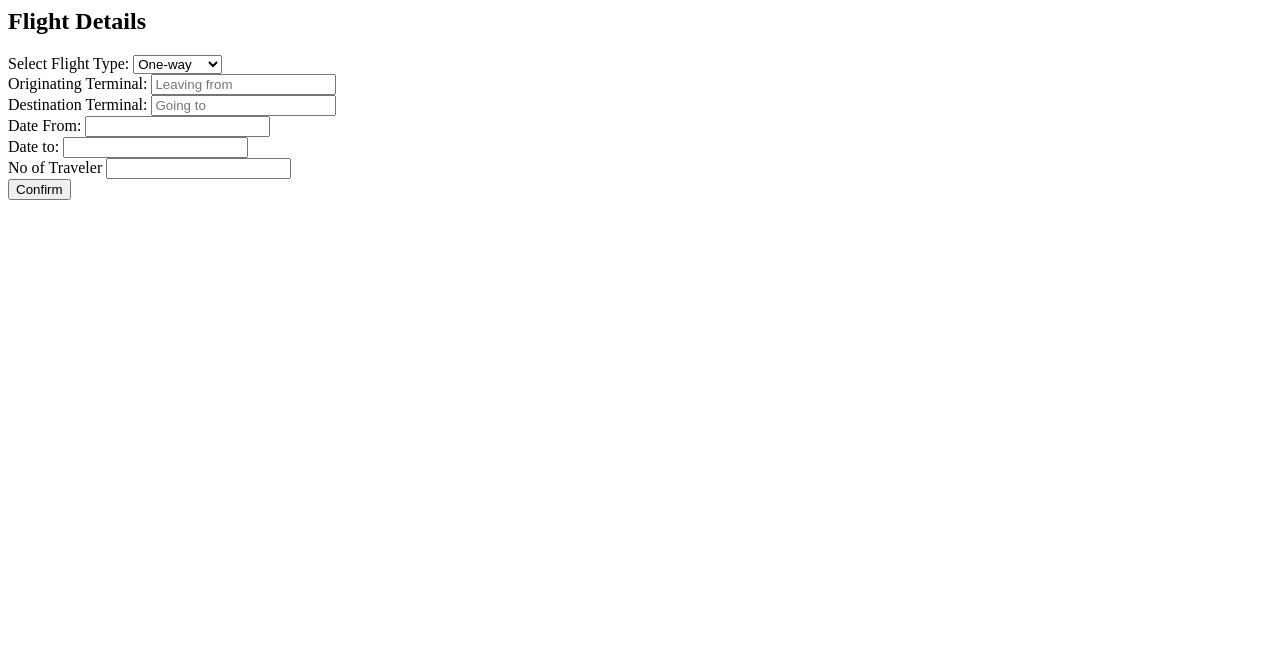
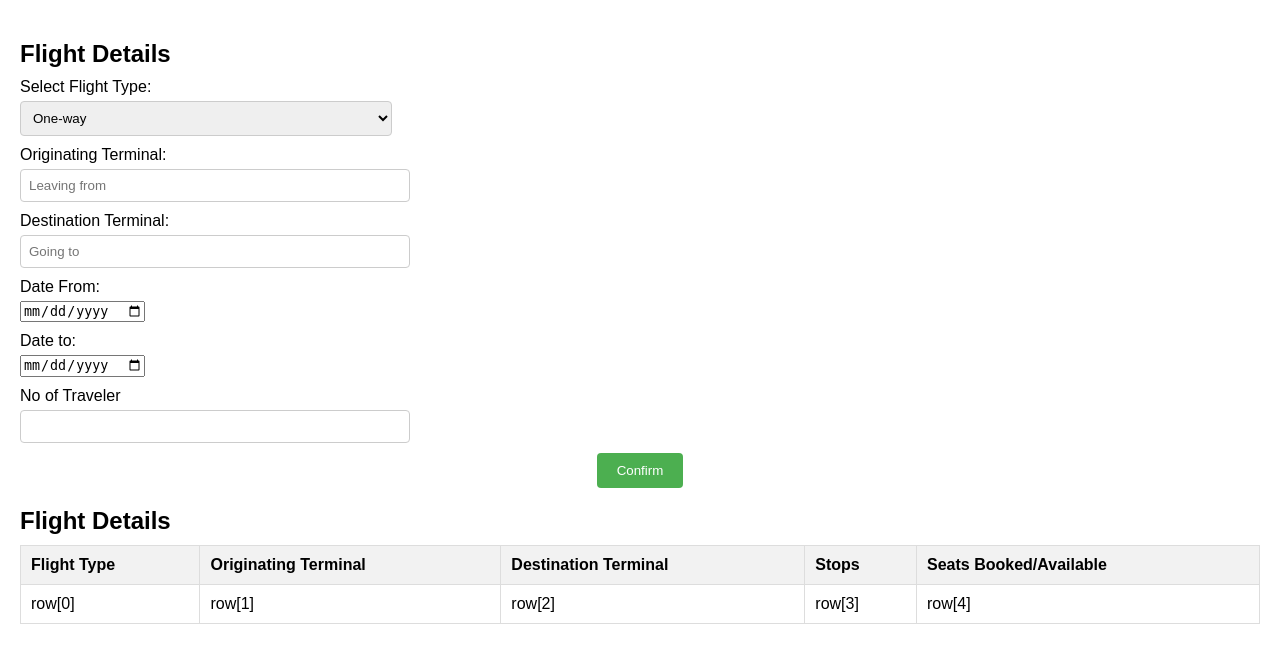
Before and after one commit to chanyadeshani/flight, a Flask app: template templates/index.html in a window 1280 px wide. Shown: the top 663 px of the page. Run offline with Flask 3, Linux system fonts and the light colour scheme; the template is opened without the code that fills it: most values are stand-ins (such as "Sample title", 1, 10 or a date in 2020).

Commit message:
good before change

```diff
--- a/main.py
+++ b/main.py
@@ -18,14 +18,15 @@ def submit_order():
     stops = data.get('stops')
     seats = data.get('seats')
     print("test")
+    available_flights = [0,0,0,0,0]
     if flightType.lower() == "one-way":
         flight = [origin, destination]
         print(flight[0], flight[1])
         available_flights = database.get_flights('flight.db', flight[0])
         print("test", len(available_flights))
         # Return a response (optional)
-    return jsonify({'message': 'Order received successfully'})
-        #return render_template("flight_details_display.html", flights=available_flights)
+    return available_flights
+    #return render_template("flight_details_display.html", flights=available_flights)
 
 
 if __name__ == '__main__':
--- a/templates/base.html
+++ b/templates/base.html
@@ -56,6 +56,11 @@
         .button-container button:hover {
             background-color: #45a049;
         }
+
+        .error {
+        color : red;
+        text-align: center;
+        }
     </style>
 </head>
 <body>
--- a/templates/flight_details_display.html
+++ b/templates/flight_details_display.html
@@ -1,3 +1,4 @@
+{% extends 'base.html' %}
 {% block content %}
     <h2>Flight Details</h2>
     <table>
--- a/templates/index.html
+++ b/templates/index.html
@@ -1,3 +1,4 @@
+{% extends 'base.html' %}
 {% block content %}
 <h2>Flight Details</h2>
     <div class="input-container">
@@ -10,44 +11,85 @@
     </div>
     <div class="input-container">
         <label for="origin">Originating Terminal:</label>
-        <input type="text" id="origin" placeholder="Leaving from" name="origin">
+        <input type="text" id="origin" required="Required" placeholder="Leaving from" name="origin">
     </div>
     <div class="input-container">
         <label for="destination">Destination Terminal:</label>
-        <input type="text" id="destination" placeholder="Going to" name="destination">
+        <input type="text" id="destination" required="Required" placeholder="Going to" name="destination">
     </div>
     <div class="input-container" id="stops-container" style="display: none;">
         <label for="stops">Stops:</label>
-        <input type="text" id="stops" name="stops">
+        <input type="text" id="stops" required="Required" name="stops">
     </div>
     <div class="input-container" id="date-from-container">
         <label for="date_from">Date From:</label>
-        <input type="text" id="date_from" name="date_from">
+        <input type="date" id="date_from" required="Required" name="date_from" min="2024-03-26">
     </div>
     <div class="input-container" id="date-to-container">
         <label for="date_to">Date to:</label>
-        <input type="text" id="date_to" name="date_from">
+        <input type="date" id="date_to" required="Required" name="date_to" min="2024-03-26">
     </div>
     <div class="input-container">
         <label for="seats">No of Traveler </label>
         <input type="text" id="seats" name="seats">
     </div>
+
     <div class="button-container">
+        <p class = "error" style="display: none;"> </p>
         <button onclick="saveDetails()">Confirm</button>
+    </div>
+<div>
+        <h2>Flight Details</h2>
+    <table>
+        <tr>
+            <th>Flight Type</th>
+            <th>Originating Terminal</th>
+            <th>Destination Terminal</th>
+            <th>Stops</th>
+            <th>Seats Booked/Available</th>
+        </tr>
+        {% for row in flight %}
+
+         <tr>
+            <td id="flight-type-display">row[0]</td>
+            <td id="origin-display">row[1]</td>
+            <td id="destination-display">row[2]</td>
+            <td id="stops-display">row[3]</td>
+            <td id="seats-display">row[4]</td>
+        </tr>
+
+        {% endfor %}
+
+    </table>
 </div>
 
     <script>
-        // Function to display input values
+    // Get references to date input fields
+    var dateFromInput = document.getElementById("date_from");
+    var dateToInput = document.getElementById("date_to");
+
+    // Add event listener to "date_from" input field
+    dateFromInput.addEventListener("change", function() {
+        // Update the "min" attribute of "date_to" input field
+        dateToInput.min = dateFromInput.value;
+
+        // If "date_to" value is less than "date_from", reset it
+        if (dateToInput.value < dateFromInput.value) {
+            dateToInput.value = dateFromInput.value;
+        }
+
+     //1st code - disable previous dates
+    // Get today's date
+    var today = new Date().toISOString().split('T')[0];
+// Set the minimum selectable date to today
+    document.getElementById("selected_date").setAttribute("min", today);
+
 function displayFlightDetails() {
     var flightType = document.getElementById("flight-type").value;
-            var origin = document.getElementById("origin").value;
-            var destination = document.getElementById("destination").value;
-            var stops = document.getElementById("stops").value;
-            var seats = document.getElementById("seats").value;
 
     // Show/hide stops input area based on flight type
     var stopsContainer = document.getElementById("stops-container");
-            if (flightType === "multi-city") {
+    if (flightType === "multi-city") { // Change "Multi-city" to "multi-city"
         stopsContainer.style.display = "block";
     } else {
         stopsContainer.style.display = "none";
@@ -81,6 +123,12 @@
                 },
                 body: JSON.stringify(flightDetails)
             });
+        // Handle the response if needed
+            if (response.ok) {
+                console.log('Order submitted successfully!');
+            } else {
+                console.error('Failed to submit order.');
+            }
         }
     </script>
 {% endblock %}
```
Also changed, not shown: flight.db. Lines whose indentation alone changed are shown as unchanged.
